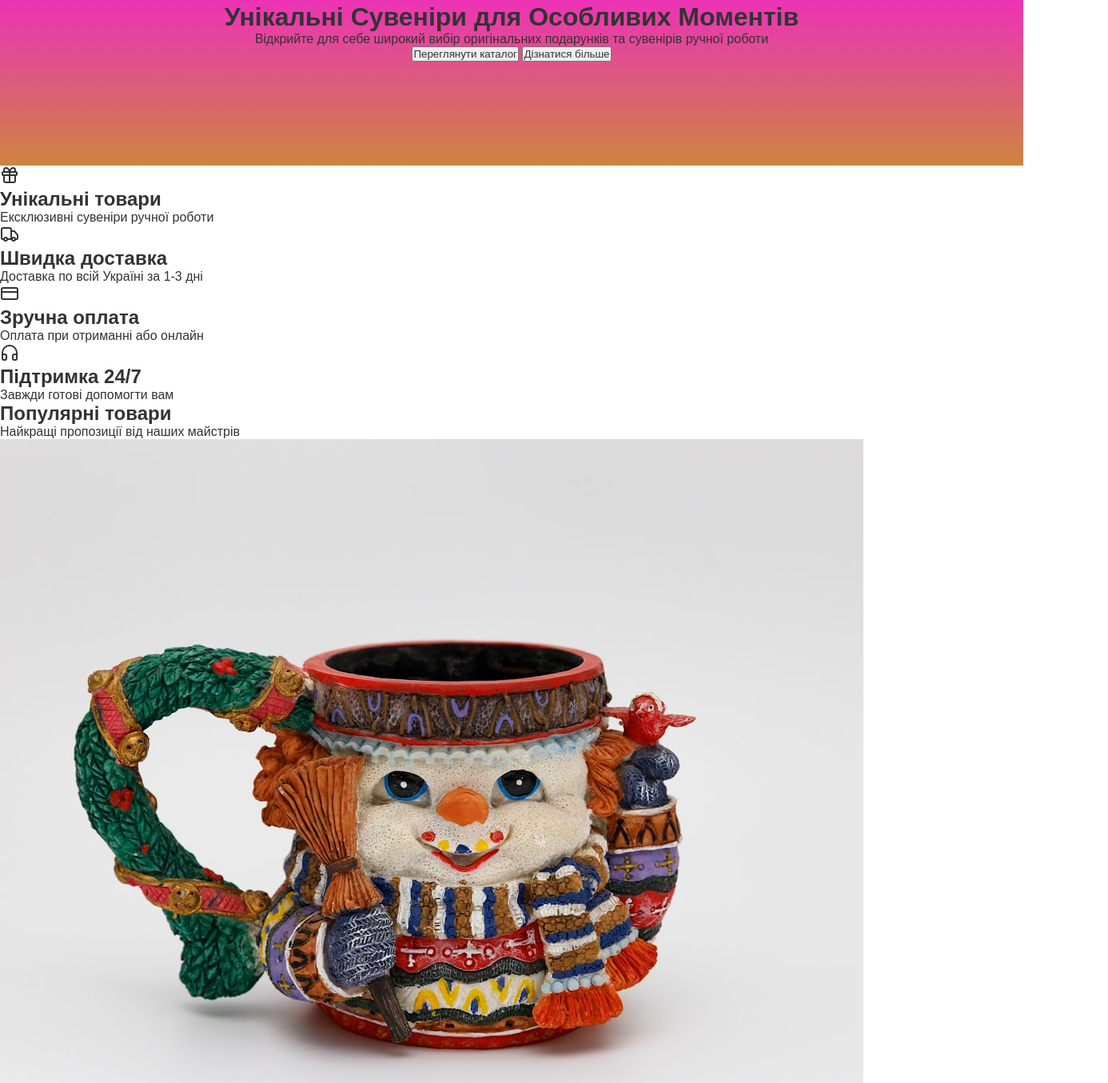
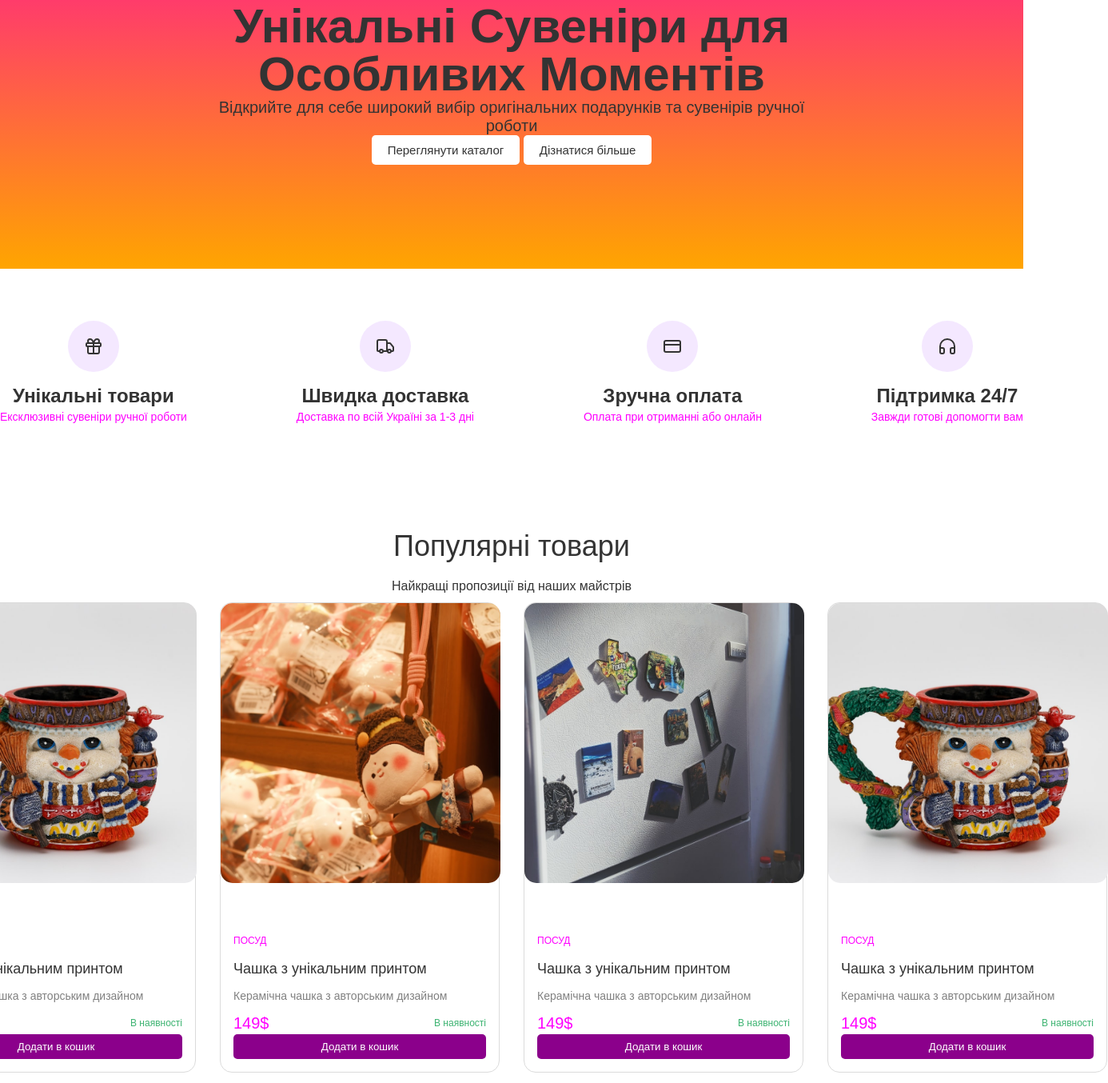
Before and after one commit to SoulMovie/webb-pukipuki, a website: page lesson 8/index.html in a window 1280 px wide. Shown: the part 204-1558 px from the top of the page at 80% size, 1386 px wide, since content can reach past the window. Drawn offline with Linux system fonts and the light colour scheme.

Commit message:
Add files via upload

```diff
--- a/lesson 8/index.html
+++ b/lesson 8/index.html
@@ -37,34 +37,35 @@
     </div>
 </header>
     <main>
-        <section class="advantages">
+        <section class="advantages wrapper">
             <article>
-                <svg xmlns="http://www.w3.org/2000/svg" width="24" height="24" viewBox="0 0 24 24" fill="none" stroke="currentColor" stroke-width="2" stroke-linecap="round" stroke-linejoin="round" class="lucide lucide-gift h-8 w-8 text-purple-600"><rect x="3" y="8" width="18" height="4" rx="1"></rect><path d="M12 8v13"></path><path d="M19 12v7a2 2 0 0 1-2 2H7a2 2 0 0 1-2-2v-7"></path><path d="M7.5 8a2.5 2.5 0 0 1 0-5A4.8 8 0 0 1 12 8a4.8 8 0 0 1 4.5-5 2.5 2.5 0 0 1 0 5"></path></svg>
+                <span><svg xmlns="http://www.w3.org/2000/svg" width="24" height="24" viewBox="0 0 24 24" fill="none" stroke="currentColor" stroke-width="2" stroke-linecap="round" stroke-linejoin="round" class="lucide lucide-gift h-8 w-8 text-purple-600"><rect x="3" y="8" width="18" height="4" rx="1"></rect><path d="M12 8v13"></path><path d="M19 12v7a2 2 0 0 1-2 2H7a2 2 0 0 1-2-2v-7"></path><path d="M7.5 8a2.5 2.5 0 0 1 0-5A4.8 8 0 0 1 12 8a4.8 8 0 0 1 4.5-5 2.5 2.5 0 0 1 0 5"></path></svg></span>
                 <h2>Унікальні товари</h2>
                 <p>Ексклюзивні сувеніри ручної роботи</p>
             </article>
             <article>
-                <svg xmlns="http://www.w3.org/2000/svg" width="24" height="24" viewBox="0 0 24 24" fill="none" stroke="currentColor" stroke-width="2" stroke-linecap="round" stroke-linejoin="round" class="lucide lucide-truck h-8 w-8 text-purple-600"><path d="M14 18V6a2 2 0 0 0-2-2H4a2 2 0 0 0-2 2v11a1 1 0 0 0 1 1h2"></path><path d="M15 18H9"></path><path d="M19 18h2a1 1 0 0 0 1-1v-3.65a1 1 0 0 0-.22-.624l-3.48-4.35A1 1 0 0 0 17.52 8H14"></path><circle cx="17" cy="18" r="2"></circle><circle cx="7" cy="18" r="2"></circle></svg>
+                <span><svg xmlns="http://www.w3.org/2000/svg" width="24" height="24" viewBox="0 0 24 24" fill="none" stroke="currentColor" stroke-width="2" stroke-linecap="round" stroke-linejoin="round" class="lucide lucide-truck h-8 w-8 text-purple-600"><path d="M14 18V6a2 2 0 0 0-2-2H4a2 2 0 0 0-2 2v11a1 1 0 0 0 1 1h2"></path><path d="M15 18H9"></path><path d="M19 18h2a1 1 0 0 0 1-1v-3.65a1 1 0 0 0-.22-.624l-3.48-4.35A1 1 0 0 0 17.52 8H14"></path><circle cx="17" cy="18" r="2"></circle><circle cx="7" cy="18" r="2"></circle></svg></span>
                 <h2>Швидка доставка</h2>
                 <p>Доставка по всій Україні за 1-3 дні</p>
             </article>
             <article>
-                <svg xmlns="http://www.w3.org/2000/svg" width="24" height="24" viewBox="0 0 24 24" fill="none" stroke="currentColor" stroke-width="2" stroke-linecap="round" stroke-linejoin="round" class="lucide lucide-credit-card h-8 w-8 text-purple-600"><rect width="20" height="14" x="2" y="5" rx="2"></rect><line x1="2" x2="22" y1="10" y2="10"></line></svg>
+                <span><svg xmlns="http://www.w3.org/2000/svg" width="24" height="24" viewBox="0 0 24 24" fill="none" stroke="currentColor" stroke-width="2" stroke-linecap="round" stroke-linejoin="round" class="lucide lucide-credit-card h-8 w-8 text-purple-600"><rect width="20" height="14" x="2" y="5" rx="2"></rect><line x1="2" x2="22" y1="10" y2="10"></line></svg></span>
                 <h2>Зручна оплата</h2>
                 <p>Оплата при отриманні або онлайн</p>
             </article>
             <article>
-                <svg xmlns="http://www.w3.org/2000/svg" width="24" height="24" viewBox="0 0 24 24" fill="none" stroke="currentColor" stroke-width="2" stroke-linecap="round" stroke-linejoin="round" class="lucide lucide-headphones h-8 w-8 text-purple-600"><path d="M3 14h3a2 2 0 0 1 2 2v3a2 2 0 0 1-2 2H5a2 2 0 0 1-2-2v-7a9 9 0 0 1 18 0v7a2 2 0 0 1-2 2h-1a2 2 0 0 1-2-2v-3a2 2 0 0 1 2-2h3"></path></svg>
+                <span><svg xmlns="http://www.w3.org/2000/svg" width="24" height="24" viewBox="0 0 24 24" fill="none" stroke="currentColor" stroke-width="2" stroke-linecap="round" stroke-linejoin="round" class="lucide lucide-headphones h-8 w-8 text-purple-600"><path d="M3 14h3a2 2 0 0 1 2 2v3a2 2 0 0 1-2 2H5a2 2 0 0 1-2-2v-7a9 9 0 0 1 18 0v7a2 2 0 0 1-2 2h-1a2 2 0 0 1-2-2v-3a2 2 0 0 1 2-2h3"></path></svg></span>
                 <h2>Підтримка 24/7</h2>
                 <p>Завжди готові допомогти вам</p>
             </article>
         </section>
-        <section class="catalog">
+        <section class="catalog wrapper">
             <h2>Популярні товари</h2>
             <p>Найкращі пропозиції від наших майстрів</p>
             <div class="catalog-cards">
                 <article class="card">
                     <img src="img/catalog-1.jfif">
+                    <div class="card-text">
                         <span class="label">Посуд</span>
                         <h3>Чашка з унікальним принтом</h3>
                         <p>Керамічна чашка з авторським дизайном</p>
@@ -73,9 +74,11 @@
                             <span class="instock">В наявності</span>
                         </div>
                         <button class="card-btn">Додати в кошик</button>
+                    </div>
                 </article>
                 <article class="card">
                     <img src="img/catalog-2.jfif">
+                    <div class="card-text">
                         <span class="label">Посуд</span>
                         <h3>Чашка з унікальним принтом</h3>
                         <p>Керамічна чашка з авторським дизайном</p>
@@ -84,9 +87,11 @@
                             <span class="instock">В наявності</span>
                         </div>
                         <button class="card-btn">Додати в кошик</button>
+                    </div>
                 </article>
                 <article class="card">
                     <img src="img/catalog-3.jfif">
+                    <div class="card-text">
                         <span class="label">Посуд</span>
                         <h3>Чашка з унікальним принтом</h3>
                         <p>Керамічна чашка з авторським дизайном</p>
@@ -95,9 +100,11 @@
                             <span class="instock">В наявності</span>
                         </div>
                         <button class="card-btn">Додати в кошик</button>
+                    </div>
                 </article>
                 <article class="card">
                     <img src="img/catalog-1.jfif">
+                    <div class="card-text">
                         <span class="label">Посуд</span>
                         <h3>Чашка з унікальним принтом</h3>
                         <p>Керамічна чашка з авторським дизайном</p>
@@ -106,9 +113,10 @@
                             <span class="instock">В наявності</span>
                         </div>
                         <button class="card-btn">Додати в кошик</button>
+                    </div>
                 </article>
             </div>
-            <button>Переглянути всі товари</button>
+            <button class="all-btn">Переглянути всі товари</button>
         </section>
         <section class="send">
             <h2>Шукаєте особливий подарунок?</h2>
--- a/lesson 8/style/style.css
+++ b/lesson 8/style/style.css
@@ -27,7 +27,7 @@
 
 .logo-icon{
     font-size: 20px;
-    background: linear-gradient(magenta, peru);
+    background: linear-gradient(deeppink, orange);
     border-radius: 50%;
     padding: 10px;
 }
@@ -58,13 +58,200 @@ nav ul li a:hover{
 }
 
 .header-top-button button:hover{
-    background: linear-gradient(magenta, peru);
+    background: linear-gradient(deeppink, orange);
 }
+
+.header-bottom-btn button:hover{
+    background: linear-gradient(deeppink, orange);
+}
+
 
 .header-bottom{
     display: flex;
     flex-direction: column;
     align-items: center;
     padding: 130px 0;
-    background: linear-gradient(magenta, peru);
+    background: linear-gradient(deeppink, orange);
 }
+
+.header-bottom h1{
+    font-size: 60px;
+    font-weight: 600;
+    width: 770px;
+    line-height: 60px;
+    text-align: center;
+}
+.header-bottom p{
+    font-size: 20px;
+    font-weight: 400;
+    width: 770px;
+    text-align: center;
+
+}
+.header-bottom-btn button{
+    border: none;
+    background: white;
+    padding: 10px 20px;
+    border-radius: 5px;
+    font-size: 15px;
+}
+#btn-hover{
+    font-color: transparent;
+
+}
+#btn-hover:hover{
+    background: transparent;
+    border: 1px solid white;
+    color: #0f0f0f;
+    cursor: pointer;
+
+}
+.advantages{
+    display: flex;
+    align-items: center;
+    justify-content: space-between;
+    column-gap: 30px;
+    padding: 65px 0;
+    text-align: center;
+}
+
+.advantages article span{
+    display: flex;
+    align-items: center;
+    justify-content: center;
+    width: 64px;
+    height: 64px;
+    background-color: #f4e8ff;
+    border-radius: 50%;
+    color: #0f0f0f;
+    margin-bottom: 16px;
+}
+
+.advantages article{
+    display: flex;
+    flex-direction: column;
+    align-items: center;
+}
+
+.advantages article p{
+    font-size: 14px;
+    line-height: 24px;
+    font-weight: 400;
+    color: magenta;
+}
+
+.catalog{
+    display: flex;
+    flex-direction: column;
+    padding: 65px 0;
+    align-items: center;
+}
+
+.catalog-cards{
+    display: flex;
+    align-items: center;
+    column-gap: 30px;
+}
+
+.card{
+    border: 1px solid #dbdbdb;
+    border-radius: 15px;
+    max-width: 350px;
+}
+
+.card img{
+    width: 350px;
+    height: 350px;
+    object-fit: cover;
+    border-radius: 15px;
+    margin-bottom: 40px;
+}
+
+.catalog h2{
+    font-size: 36px;
+    line-height: 40px;
+    text-align: center;
+    font-weight: 500;
+    margin-bottom: 10px;
+}
+
+.catalog > p{
+    font-size: 16px;
+    line-height: 40px;
+    text-align: center;
+    font-weight: 50;
+}
+
+.label{
+    font-size: 12px;
+    line-height: 24px;
+    color: magenta;
+    text-transform: uppercase;
+}
+
+.card-text{
+    padding: 16px;
+}
+
+.card-text h3{
+    font-size: 18px;
+    line-height: 27px;
+    font-weight: 500;
+    margin: 10px 0;
+}
+
+.card-text p{
+    font-size: 14px;
+    line-height: 20px;
+    font-weight: 400;
+    color: gray;
+    margin-bottom: 10px;
+}
+
+.price{
+    display: flex;
+    justify-content: space-between;
+    align-items: center;
+}
+
+.cost{
+    font-size: 20px;
+    line-height: 28px;
+    font-weight: 400;
+    color: magenta;
+}
+
+.instock{
+    font-size: 12px;
+    line-height: 26px;
+    color: mediumseagreen;
+}
+
+.card-btn{
+    display: flex;
+    width: 100%;
+    align-items: center;
+    justify-content: center;
+    padding: 8px;
+    border: none;
+    border-radius: 5px;
+    background: darkmagenta;
+    color: white;
+}
+.card-btn:hover{
+    background: linear-gradient(deeppink, orange);
+}
+
+.all-btn{
+    width: fit-content;
+    padding: 12px 24px;
+    margin-top: 16px;
+    font-size: 14px;
+    line-height: 20px;
+    font-weight: 500;
+    border-radius: 5px;
+    background: darkmagenta;
+    color: white;
+    border: none;
+    cursor: pointer;
+}
```
Lines whose indentation alone changed are shown as unchanged.
